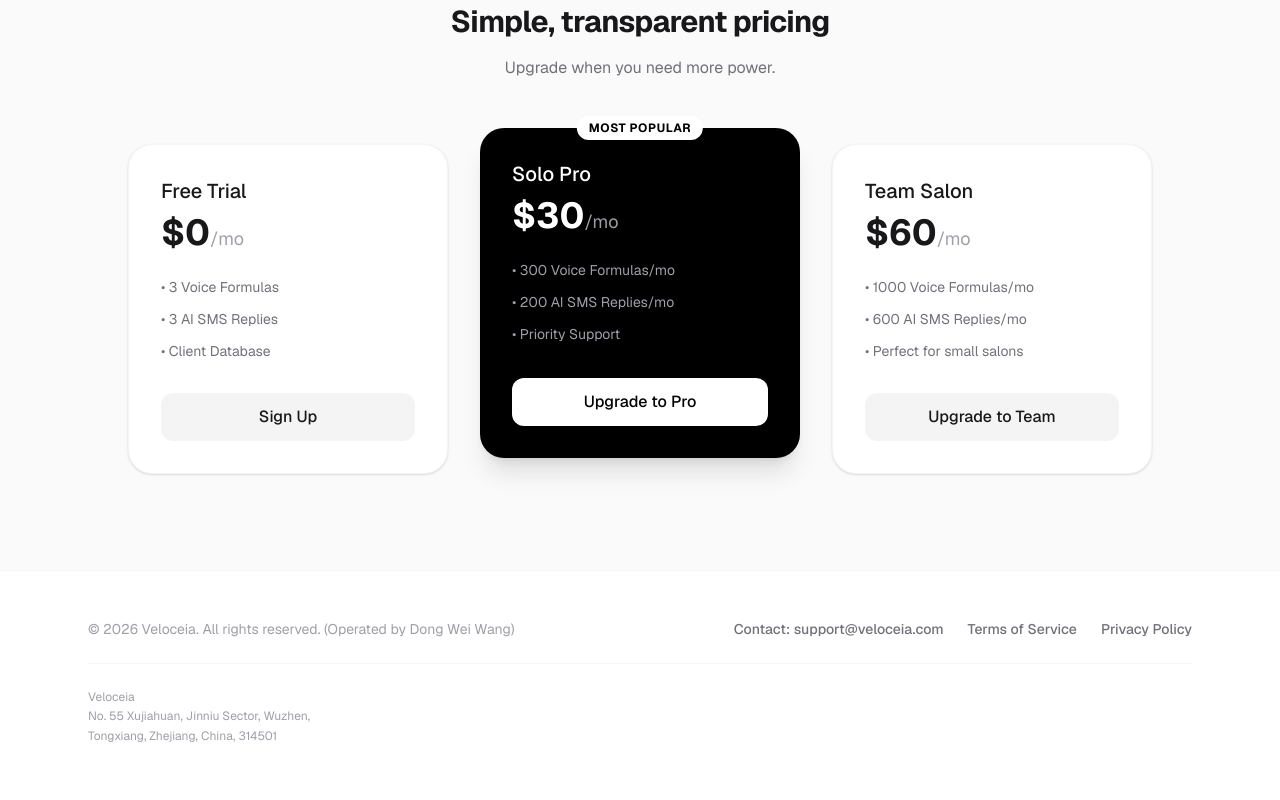
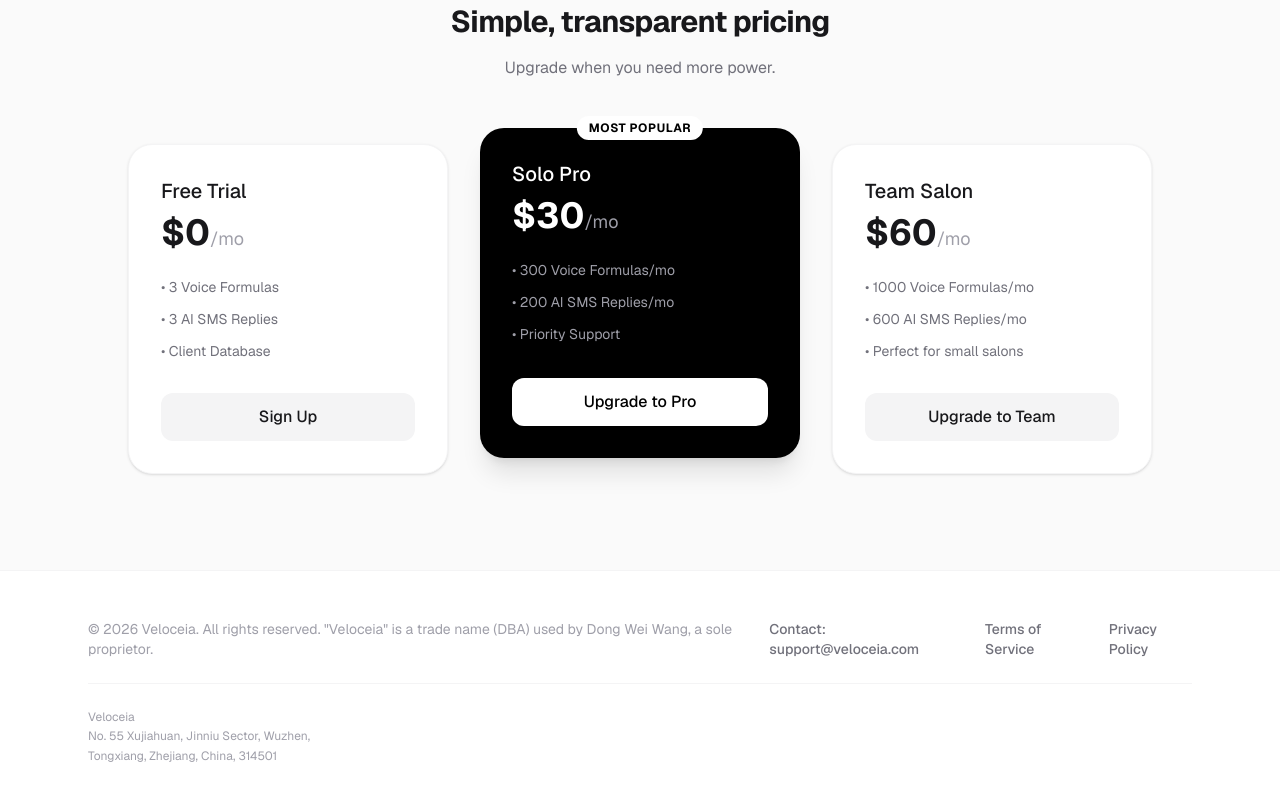
Before and after one commit to wdw1997/haird, a Next.js app: page / in a window 1280 px wide. Shown: the part 1812-2612 px from the top of the page. Built offline with nearby package versions, Linux system fonts and the light colour scheme; no server answers.

Commit message:
Update page.tsx

```diff
--- a/app/page.tsx
+++ b/app/page.tsx
@@ -471,7 +471,7 @@ function HomeContent() {
       <footer className="max-w-6xl mx-auto px-6 py-12">
         <div className="flex flex-col md:flex-row justify-between items-start gap-6 mb-6">
           <div className="text-zinc-400 text-sm">
-            © {new Date().getFullYear()} Veloceia. All rights reserved. (Operated by Dong Wei Wang)
+            © {new Date().getFullYear()} Veloceia. All rights reserved. &quot;Veloceia&quot; is a trade name (DBA) used by Dong Wei Wang, a sole proprietor.
           </div>
           <div className="flex gap-6 text-sm font-medium text-zinc-500">
             <a href="mailto:support@veloceia.com" className="hover:text-black transition">Contact: support@veloceia.com</a>
```
